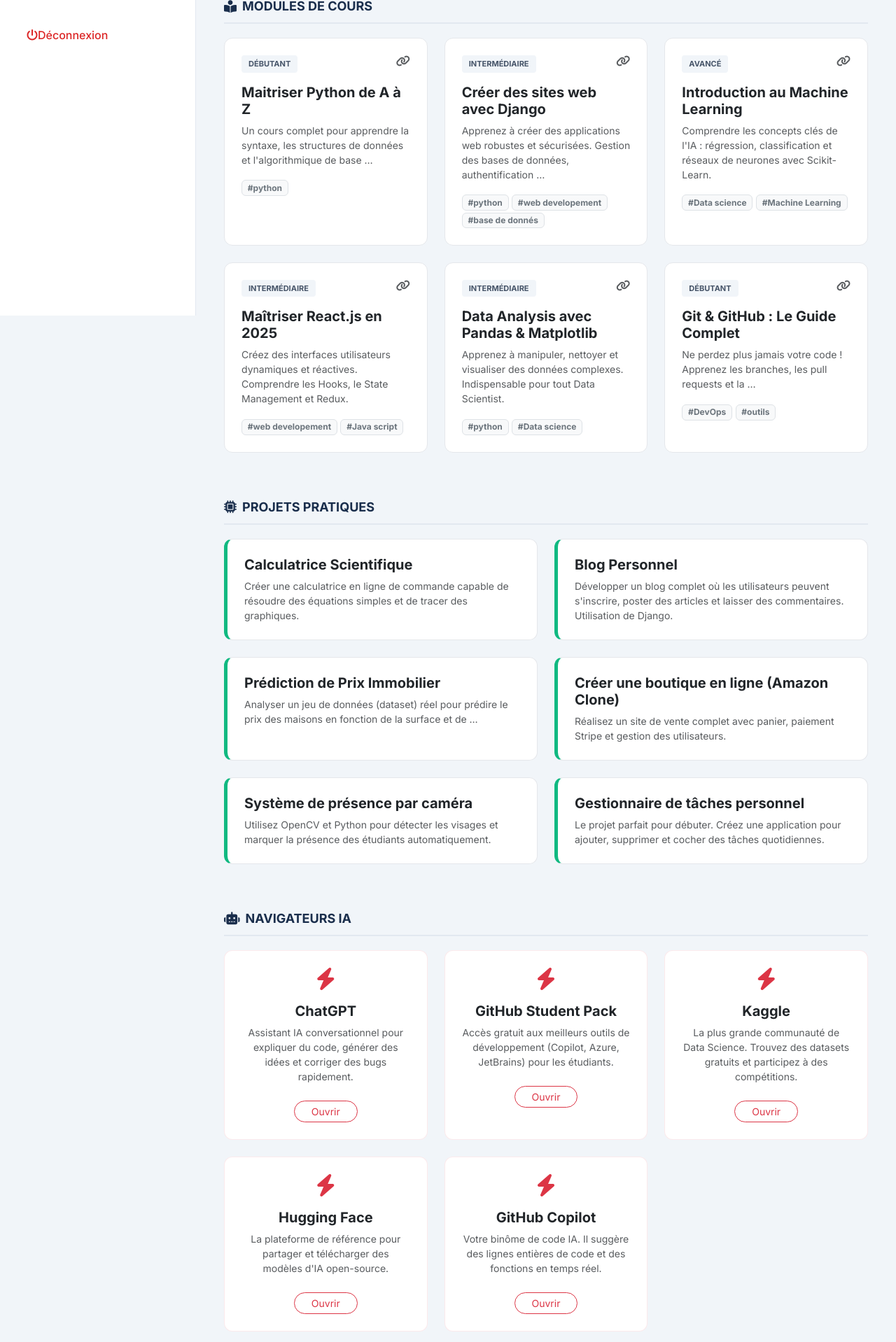
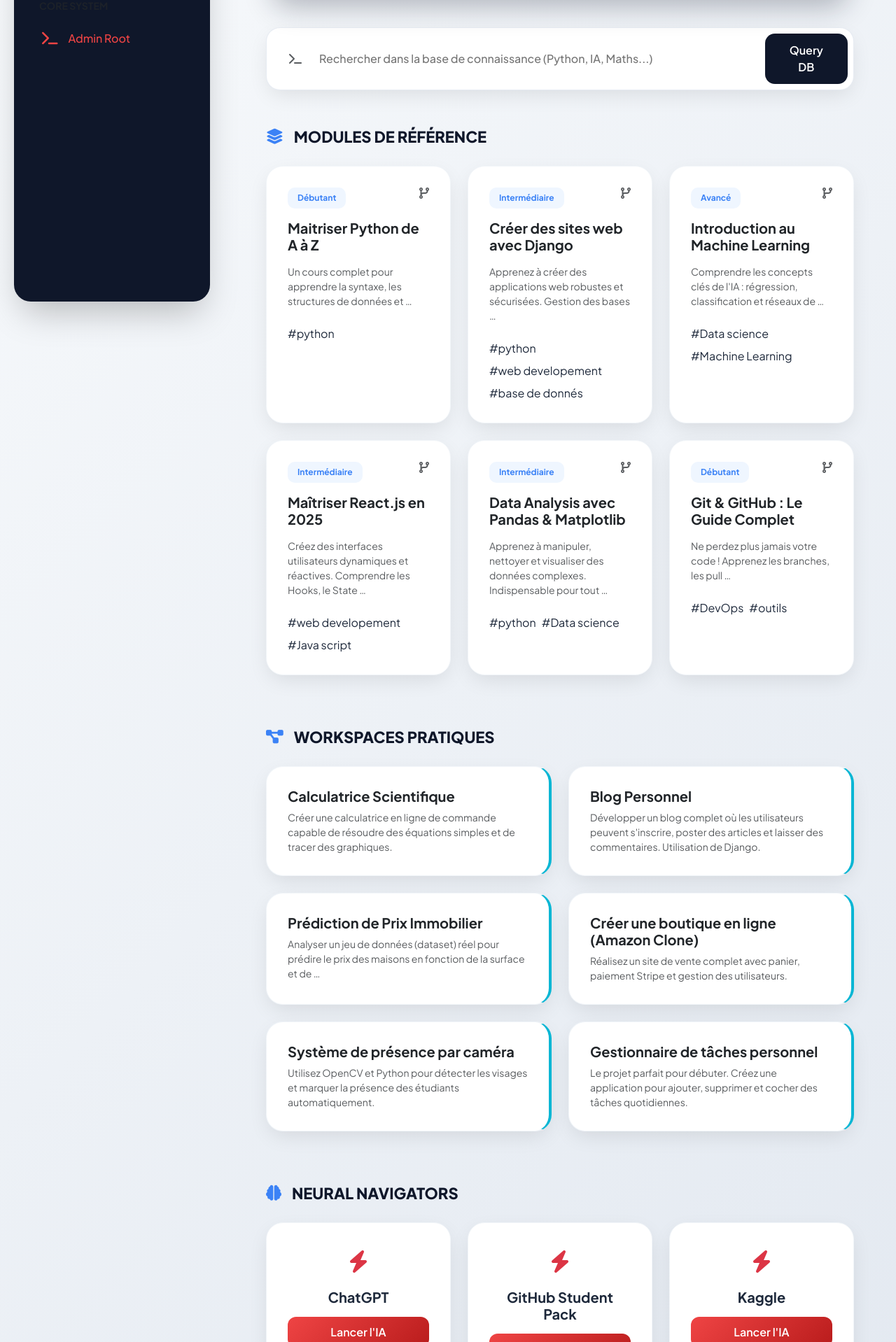
Before and after one commit to Basma-ElHachmi/Digital-creativity, a Django app: page / in a window 1280 px wide. Shown: the part 349-2267 px from the top of the page at 70% size. Run offline with Django 5.2, Linux system fonts and the light colour scheme; a user stored in the database is signed in; data comes from the database, SQL or seed files in the repository; both versions use the stored data as it was after the commit.

Commit message:
Mise à jour : Design futuriste et barre de recherche

```diff
--- a/core/models.py
+++ b/core/models.py
@@ -71,3 +71,4 @@ class AINavigator(models.Model):
     tags = models.ManyToManyField(Tag, blank=True)
     def __str__(self):
         return self.name
+    from django.contrib.auth.models import User
--- a/core/templates/index.html
+++ b/core/templates/index.html
@@ -4,244 +4,190 @@
     <meta charset="UTF-8">
     <meta name="viewport" content="width=device-width, initial-scale=1.0">
     <title>Dashboard - ENSA Nav Pro</title>
-    <link href="https://fonts.googleapis.com/css2?family=Inter:wght@300;400;500;600;700;800&display=swap" rel="stylesheet">
+    <link href="https://fonts.googleapis.com/css2?family=Plus+Jakarta+Sans:wght@300;400;500;600;700;800&display=swap" rel="stylesheet">
     <link href="https://cdn.jsdelivr.net/npm/bootstrap@5.3.0/dist/css/bootstrap.min.css" rel="stylesheet">
     <link href="https://cdnjs.cloudflare.com/ajax/libs/font-awesome/6.4.0/css/all.min.css" rel="stylesheet">
 
     <style>
         :root {
-            --eng-blue: #1a2e4c;
-            --electric-blue: #2563eb;
-            --tech-green: #10b981;
-            --tech-red: #dc2626;
-            --bg-light: #f1f5f9;
+            --primary-dark: #0f172a;
+            --accent-blue: #3b82f6;
+            --accent-cyan: #06b6d4;
+            --glass-bg: rgba(255, 255, 255, 0.8);
+            --card-shadow: 0 10px 30px -5px rgba(0, 0, 0, 0.1);
         }
 
         body {
-            font-family: 'Inter', sans-serif;
-            background-color: var(--bg-light);
+            font-family: 'Plus Jakarta Sans', sans-serif;
+            background: linear-gradient(135deg, #f8fafc 0%, #e2e8f0 100%);
             color: #1e293b;
-            overflow-x: hidden;
+            min-height: 100vh;
         }
 
-        /* --- LOADER --- */
-        #loader {
+        /* SIDEBAR FUTURISTE */
+        .sidebar {
+            height: 95vh;
+            background: var(--primary-dark);
+            color: white;
             position: fixed;
-            width: 100%;
-            height: 100vh;
-            background: #ffffff;
-            z-index: 9999;
-            display: flex;
-            flex-direction: column;
-            justify-content: center;
-            align-items: center;
-            transition: opacity 0.5s ease;
-        }
-
-        /* --- EFFET ZOOM --- */
-        .zoom-card {
-            transition: transform 0.3s ease, box-shadow 0.3s ease !important;
-            cursor: pointer;
-        }
-        .zoom-card:hover {
-            transform: translateY(-10px) scale(1.02) !important;
-            box-shadow: 0 10px 25px rgba(0,0,0,0.1) !important;
-            border-color: var(--electric-blue) !important;
-        }
-
-        /* SIDEBAR */
-        .sidebar {
-            height: 100vh;
-            background-color: #ffffff;
-            position: fixed;
-            left: 0; top: 0; width: 280px;
-            padding: 30px 20px;
-            border-right: 1px solid #e2e8f0;
+            left: 20px; top: 2.5vh;
+            width: 280px;
+            border-radius: 24px;
+            padding: 40px 20px;
+            box-shadow: 0 25px 50px -12px rgba(0,0,0,0.25);
             z-index: 1000;
-            display: flex;
-            flex-direction: column;
         }
 
         .sidebar-brand {
-            font-weight: 800;
-            font-size: 24px;
-            color: var(--eng-blue);
-            margin-bottom: 50px;
-            display: flex;
-            align-items: center;
-            gap: 12px;
+            font-size: 26px; font-weight: 800;
+            background: linear-gradient(to right, #fff, #94a3b8);
+            -webkit-background-clip: text; -webkit-text-fill-color: transparent;
+            margin-bottom: 50px; text-align: center;
         }
 
-        .sidebar-brand i { color: var(--electric-blue); font-size: 28px; }
-
-        .sidebar a, .logout-btn {
-            padding: 14px 18px;
-            text-decoration: none;
-            color: #64748b;
-            display: flex;
-            align-items: center;
-            border-radius: 12px;
-            margin-bottom: 8px;
+        .sidebar a {
+            padding: 16px 20px; text-decoration: none; color: #94a3b8;
+            display: flex; align-items: center; border-radius: 16px;
+            margin-bottom: 10px; transition: all 0.3s cubic-bezier(0.4, 0, 0.2, 1);
             font-weight: 500;
-            transition: all 0.2s;
-            border: none;
-            background: none;
-            width: 100%;
         }
 
-        .sidebar a:hover, .sidebar a.active, .logout-btn:hover {
-            background-color: #f8fafc;
-            color: var(--electric-blue);
-            box-shadow: inset 4px 0 0 var(--electric-blue);
+        .sidebar a:hover, .sidebar a.active {
+            background: rgba(59, 130, 246, 0.15);
+            color: white; transform: translateX(5px);
         }
 
-        .main-content { margin-left: 280px; padding: 40px; }
+        .sidebar i { font-size: 20px; margin-right: 15px; }
 
-        /* WELCOME HEADER */
+        /* CONTENU PRINCIPAL */
+        .main-content { margin-left: 320px; padding: 40px 60px; }
+
+        /* HEADER MAGNIFIQUE */
         .welcome-header {
-            background: linear-gradient(135deg, #1e3a8a 0%, #1e40af 100%);
-            border-radius: 16px;
-            padding: 50px;
-            color: white;
-            box-shadow: 0 10px 30px rgba(30, 64, 175, 0.25);
-            margin-bottom: 40px;
+            background: linear-gradient(110deg, rgba(15, 23, 42, 0.95) 30%, rgba(30, 58, 138, 0.8) 100%),
+                        url('https://images.unsplash.com/photo-1581092160562-40aa08e78837?q=80&w=2070&auto=format&fit=crop');
+            background-size: cover; background-position: center;
+            padding: 60px; border-radius: 32px; color: white;
+            position: relative; overflow: hidden;
+            box-shadow: 0 20px 40px -10px rgba(15, 23, 42, 0.3);
+            margin-bottom: 40px; border: 1px solid rgba(255,255,255,0.1);
         }
 
-        .btn-premium {
-            background-color: #ffffff;
-            color: #1e40af;
-            font-weight: 700;
-            padding: 12px 28px;
-            border-radius: 10px;
-            text-decoration: none;
-            display: inline-flex;
-            align-items: center;
-            transition: all 0.3s;
+        .welcome-header h1 { font-weight: 800; font-size: 3rem; letter-spacing: -1px; }
+
+        /* BARRE DE RECHERCHE INGÉNIEUR */
+        .search-box {
+            background: white; border-radius: 20px; padding: 8px;
+            box-shadow: var(--card-shadow); display: flex;
+            align-items: center; border: 1px solid rgba(226, 232, 240, 0.8);
+            transition: 0.3s; margin-bottom: 50px;
         }
 
-        .btn-premium:hover {
-            background-color: #f8fafc;
-            transform: translateY(-2px);
-            color: var(--electric-blue);
+        .search-box:focus-within { transform: translateY(-2px); border-color: var(--accent-blue); box-shadow: 0 20px 25px -5px rgba(59, 130, 246, 0.1); }
+        .search-box input { border: none; padding: 12px 25px; width: 100%; outline: none; font-size: 16px; font-weight: 500; }
+        .search-box button { background: var(--primary-dark); color: white; border: none; padding: 12px 30px; border-radius: 14px; font-weight: 600; transition: 0.3s; }
+        .search-box button:hover { background: var(--accent-blue); }
+
+        /* CARTES TECH */
+        .dashboard-card {
+            background: white; border: none; border-radius: 24px;
+            padding: 30px; height: 100%; transition: all 0.4s cubic-bezier(0.4, 0, 0.2, 1);
+            box-shadow: var(--card-shadow); border: 1px solid #f1f5f9;
+            position: relative; overflow: hidden;
         }
 
-        .section-label {
-            font-weight: 700;
-            font-size: 18px;
-            color: var(--eng-blue);
-            margin: 40px 0 20px 0;
-            display: flex;
-            align-items: center;
-            border-bottom: 2px solid #e2e8f0;
-            padding-bottom: 10px;
+        .dashboard-card::before {
+            content: ""; position: absolute; top: 0; left: 0; width: 100%; height: 4px;
+            background: linear-gradient(90deg, var(--accent-blue), var(--accent-cyan));
+            opacity: 0; transition: 0.3s;
         }
 
-        .dashboard-card {
-            background: #ffffff;
-            border: 1px solid #e5e7eb;
-            border-radius: 12px;
-            padding: 24px;
-            height: 100%;
-            position: relative;
+        .dashboard-card:hover {
+            transform: translateY(-10px);
+            box-shadow: 0 30px 60px -12px rgba(15, 23, 42, 0.15);
         }
 
-        .tag-eng {
-            font-size: 11px;
-            text-transform: uppercase;
-            font-weight: 700;
-            background: #f1f5f9;
-            color: #475569;
-            padding: 4px 10px;
-            border-radius: 4px;
+        .dashboard-card:hover::before { opacity: 1; }
+
+        .section-title {
+            font-size: 22px; font-weight: 800; color: var(--primary-dark);
+            margin-bottom: 25px; display: flex; align-items: center; gap: 15px;
         }
+
+        .section-title i { color: var(--accent-blue); }
+
+        .badge-tech {
+            background: #eff6ff; color: var(--accent-blue);
+            padding: 6px 14px; border-radius: 10px; font-size: 12px; font-weight: 700;
+        }
+
+        .btn-ia {
+            background: linear-gradient(135deg, #ef4444 0%, #b91c1c 100%);
+            color: white; border: none; border-radius: 12px;
+            padding: 10px 20px; font-weight: 600; width: 100%; transition: 0.3s;
+        }
+
+        .btn-ia:hover { transform: scale(1.02); color: white; box-shadow: 0 10px 20px rgba(239, 68, 68, 0.3); }
+
     </style>
 </head>
 <body>
 
-    <div id="loader">
-        <div class="spinner-border text-primary" style="width: 3rem; height: 3rem;" role="status"></div>
-        <p class="mt-3 fw-bold text-primary">Préparation de votre espace ENSA...</p>
-    </div>
-
     <div class="sidebar">
         <div class="sidebar-brand">
-            <i class="fas fa-graduation-cap"></i> ENSA NAV
+            <i class="fas fa-microchip mb-2 d-block"></i>
+            ENSA NAV PRO
         </div>
-        <nav>
-            <a href="{% url 'home' %}" class="active"><i class="fas fa-chart-line"></i> Dashboard</a>
-            <a href="{% url 'profile' %}"><i class="fas fa-user-gear"></i> Paramètres</a>
-
-            {% if user.is_staff %}
-            <div class="mt-5 px-3 mb-2 text-uppercase text-muted fw-bold" style="font-size: 11px;">Management</div>
-            <a href="/admin" target="_blank" style="color: var(--tech-red) !important;">
-                <i class="fas fa-server"></i> Administration
-            </a>
-            {% endif %}
-
-            <form action="{% url 'logout' %}" method="post" style="margin-top: 20px;">
-                {% csrf_token %}
-                <button type="submit" class="logout-btn" style="color: var(--tech-red) !important;">
-                    <i class="fas fa-power-off"></i> Déconnexion
-                </button>
-            </form>
-        </nav>
+        <a href="{% url 'home' %}" class="active"><i class="fas fa-rocket"></i> Dashboard</a>
+        <a href="{% url 'profile' %}"><i class="fas fa-fingerprint"></i> Profil Ingénieur</a>
+        {% if user.is_staff %}
+        <div class="mt-5 px-3 text-uppercase small text-muted fw-bold mb-2">Core System</div>
+        <a href="/admin" target="_blank" style="color: #ef4444;"><i class="fas fa-terminal"></i> Admin Root</a>
+        {% endif %}
     </div>
 
     <div class="main-content">
-        {% if user_profile %}
-            <div class="welcome-header d-flex justify-content-between align-items-center">
-                <div>
-                    <h1>Bonjour, {{ user_profile.name }} !</h1>
-                    <p class="fs-5 mb-0">Espace Ingénieur : {{ user_profile.level }} | Données synchronisées.</p>
+
+        <div class="welcome-header">
+            <div class="row align-items-center">
+                <div class="col-md-8">
+                    <span class="badge bg-primary mb-3 px-3 py-2 rounded-pill">Statut: Ingénieur Actif</span>
+                    <h1>Bonjour{% if user_profile %}, {{ user_profile.name }}{% endif %}</h1>
+                    <p class="fs-5 opacity-75">Architecture de données et ressources académiques ENSA.</p>
                 </div>
-                <a href="{% url 'clear_profile' %}" class="btn-premium">
-                    <i class="fas fa-sync-alt me-2"></i> Réinitialiser
-                </a>
+                {% if not user_profile %}
+                <div class="col-md-4 text-end">
+                    <a href="{% url 'profile' %}" class="btn btn-light btn-lg rounded-pill fw-bold px-4 py-3 shadow-lg">Initialiser Système <i class="fas fa-play ms-2"></i></a>
+                </div>
+                {% endif %}
             </div>
-        {% else %}
-            <div class="welcome-header d-flex justify-content-between align-items-center">
-                <div>
-                    <h1>Bienvenue, {{ user.username }}</h1>
-                    <p class="fs-5 mb-0">La plateforme centrale pour vos cours et projets ENSA.</p>
-                </div>
-                <a href="{% url 'profile' %}" class="btn-premium">
-                    Initialiser <i class="fas fa-play ms-2"></i>
-                </a>
-            </div>
-        {% endif %}
+        </div>
 
-        <div class="search-section mb-4">
-            <form action="{% url 'home' %}" method="GET" class="d-flex gap-2">
-                <div class="input-group shadow-sm">
-                    <span class="input-group-text bg-white border-end-0">
-                        <i class="fas fa-search text-muted"></i>
-                    </span>
-                    <input type="text" name="q" class="form-control border-start-0 ps-0"
-                           placeholder="Rechercher un module, une techno ou un projet..."
-                           value="{{ request.GET.q }}">
-                    <button class="btn btn-primary px-4 fw-bold" type="submit">Explorer</button>
-                </div>
-                {% if request.GET.q %}
-                    <a href="{% url 'home' %}" class="btn btn-outline-secondary">Effacer</a>
-                {% endif %}
+        <div class="search-container">
+            <form action="{% url 'home' %}" method="GET" class="search-box">
+                <i class="fas fa-terminal ms-4 text-muted"></i>
+                <input type="text" name="q" placeholder="Rechercher dans la base de connaissance (Python, IA, Maths...)" value="{{ request.GET.q }}">
+                <button type="submit">Query DB</button>
             </form>
         </div>
 
-        <div class="section-label"><i class="fas fa-book-reader me-2"></i> MODULES DE COURS</div>
+        <div class="section-title">
+            <i class="fas fa-layer-group"></i> MODULES DE RÉFÉRENCE
+        </div>
         <div class="row">
             {% for course in courses %}
-            <div class="col-md-6 col-lg-4 mb-4">
-                <a href="{% url 'course_detail' course.id %}" class="text-decoration-none">
-                    <div class="dashboard-card zoom-card">
-                        <div class="d-flex justify-content-between mb-3">
-                            <span class="tag-eng">{{ course.get_level_display }}</span>
-                            <i class="fas fa-link text-muted"></i>
+            <div class="col-md-4 mb-4">
+                <a href="{% url 'course_detail' course.id %}" style="text-decoration: none; color: inherit;">
+                    <div class="dashboard-card">
+                        <div class="d-flex justify-content-between align-items-start mb-3">
+                            <span class="badge-tech">{{ course.get_level_display }}</span>
+                            <i class="fas fa-code-branch text-muted"></i>
                         </div>
-                        <h5 class="fw-bold text-dark">{{ course.title }}</h5>
-                        <p class="text-muted small mb-3">{{ course.description|truncatewords:15 }}</p>
-                        <div class="mt-auto">
+                        <h5 class="fw-bold mb-3 text-dark">{{ course.title }}</h5>
+                        <p class="text-muted small mb-4">{{ course.description|truncatewords:12 }}</p>
+                        <div class="d-flex flex-wrap gap-2">
                             {% for tag in course.tags.all %}
-                                <span class="badge bg-light text-secondary border">#{{ tag.name }}</span>
+                                <span class="tag-pill">#{{ tag.name }}</span>
                             {% endfor %}
                         </div>
                     </div>
@@ -250,13 +196,15 @@
             {% endfor %}
         </div>
 
-        <div class="section-label"><i class="fas fa-microchip me-2"></i> PROJETS PRATIQUES</div>
+        <div class="section-title mt-5">
+            <i class="fas fa-diagram-project"></i> WORKSPACES PRATIQUES
+        </div>
         <div class="row">
             {% for project in projects %}
             <div class="col-md-6 mb-4">
-                <a href="{% url 'project_detail' project.id %}" class="text-decoration-none">
-                    <div class="dashboard-card zoom-card" style="border-left: 5px solid var(--tech-green);">
-                        <h5 class="fw-bold text-dark">{{ project.title }}</h5>
+                <a href="{% url 'project_detail' project.id %}" style="text-decoration: none; color: inherit;">
+                    <div class="dashboard-card" style="border-right: 4px solid var(--accent-cyan);">
+                        <h5 class="fw-bold text-dark mb-2">{{ project.title }}</h5>
                         <p class="text-muted small mb-0">{{ project.description|truncatewords:20 }}</p>
                     </div>
                 </a>
@@ -264,34 +212,21 @@
             {% endfor %}
         </div>
 
-        <div class="section-label"><i class="fas fa-robot me-2"></i> NAVIGATEURS IA</div>
+        <div class="section-title mt-5">
+            <i class="fas fa-brain"></i> NEURAL NAVIGATORS
+        </div>
         <div class="row">
             {% for tool in ai_navigators %}
             <div class="col-md-4 mb-4">
-                <a href="{{ tool.link }}" target="_blank" class="text-decoration-none">
-                    <div class="dashboard-card text-center zoom-card border-danger border-opacity-10">
-                        <div class="mb-3 text-danger"><i class="fas fa-bolt fa-2x"></i></div>
-                        <h5 class="fw-bold text-dark">{{ tool.name }}</h5>
-                        <p class="small text-muted">{{ tool.description }}</p>
-                        <span class="btn btn-sm btn-outline-danger rounded-pill px-4 mt-2">Ouvrir</span>
-                    </div>
-                </a>
+                <div class="dashboard-card text-center">
+                    <div class="mb-3 text-danger fs-2"><i class="fas fa-bolt"></i></div>
+                    <h5 class="fw-bold mb-3">{{ tool.name }}</h5>
+                    <a href="{{ tool.link }}" target="_blank" class="btn btn-ia">Lancer l'IA</a>
+                </div>
             </div>
             {% endfor %}
         </div>
+
     </div>
-
-    <script>
-        window.addEventListener('load', function() {
-            const loader = document.getElementById('loader');
-            setTimeout(() => {
-                loader.style.opacity = '0';
-                setTimeout(() => {
-                    loader.style.display = 'none';
-                }, 500);
-            }, 500);
-        });
-    </script>
-
 </body>
 </html>
```
Also changed, not shown: core/templates/profile.html (+18 -10 lines), core/urls.py (line endings or trailing spaces), db.sqlite3.
